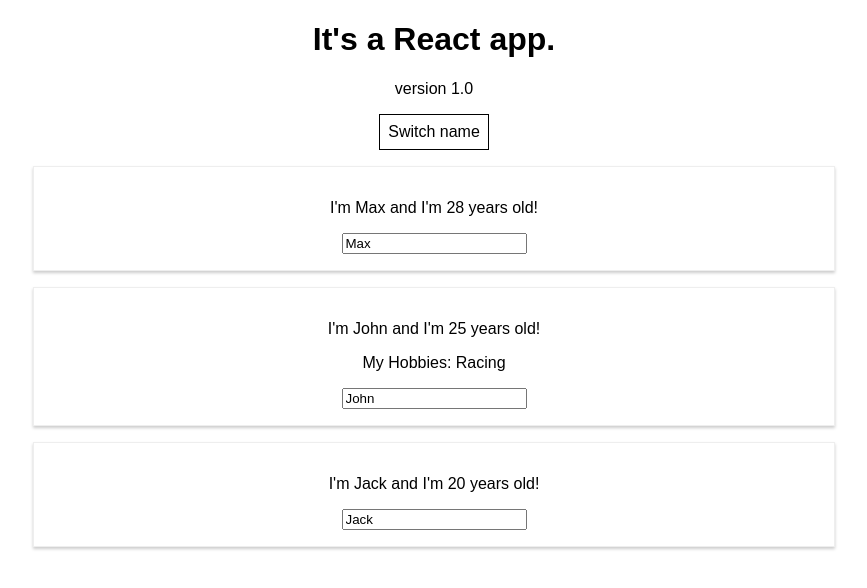
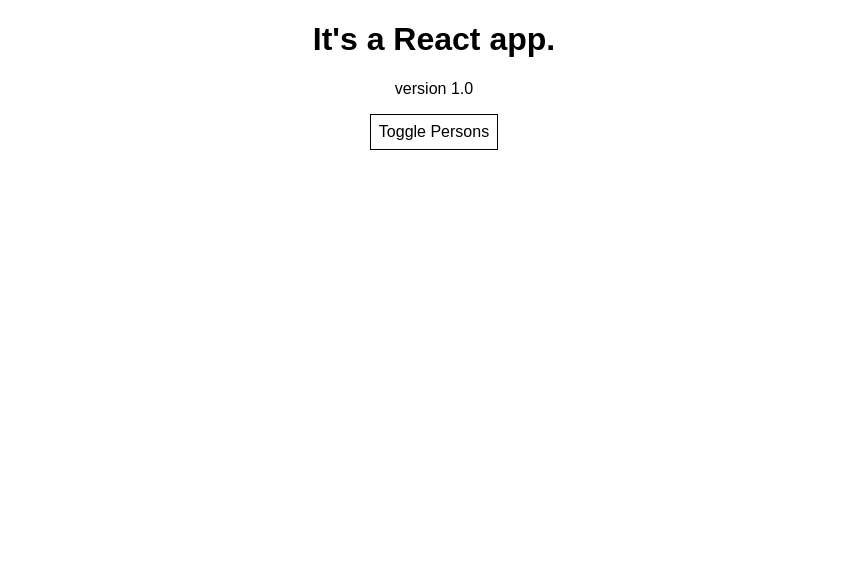
Before and after one commit to szab0lcs/react_course_4th_chapter, a React (Create React App) app: page / in a window 1280 px wide. Shown: the top 588 px of the page, without its empty margins (206-1073 px from the left). Built offline with nearby package versions, Linux system fonts and the light colour scheme.

Commit message:
Rendering content conditionally

```diff
--- a/src/App.js
+++ b/src/App.js
@@ -7,7 +7,8 @@
       {name: 'Max', age: 28},
       {name: 'John', age: 25},
        {name: 'Jack', age: 20}
-     ]
+     ],
+     showPersons: false
    }
    switchNameHandler = (newName) => {
      // console.log('Was clicked')
@@ -30,6 +31,10 @@
     ]
     })
    }
+   togglePersonsHandler = () => {
+    const doesShow =this.state.showPersons;
+    this.setState({showPersons: !doesShow});
+   }
 
    render() {
 
@@ -46,7 +51,10 @@
         <p>version 1.0</p>
         <button
         style={style}
-        onClick={() => this.switchNameHandler('Max!!')}>Switch name</button>
+        onClick={this.togglePersonsHandler}>Toggle Persons</button>
+        {
+          this.state.showPersons === true ?
+            <div >
             <Person
             name={this.state.persons[0].name}
             age={this.state.persons[0].age}/>
@@ -59,6 +67,8 @@
             <Person
             name={this.state.persons[2].name}
             age={this.state.persons[2].age}/>
+          </div> : null
+        }
       </div>
     );
     //return React.createElement( 'div',{className:'App'},React.createElement( 'h1', null,'Does this work?'))
```
Lines whose indentation alone changed are shown as unchanged.
